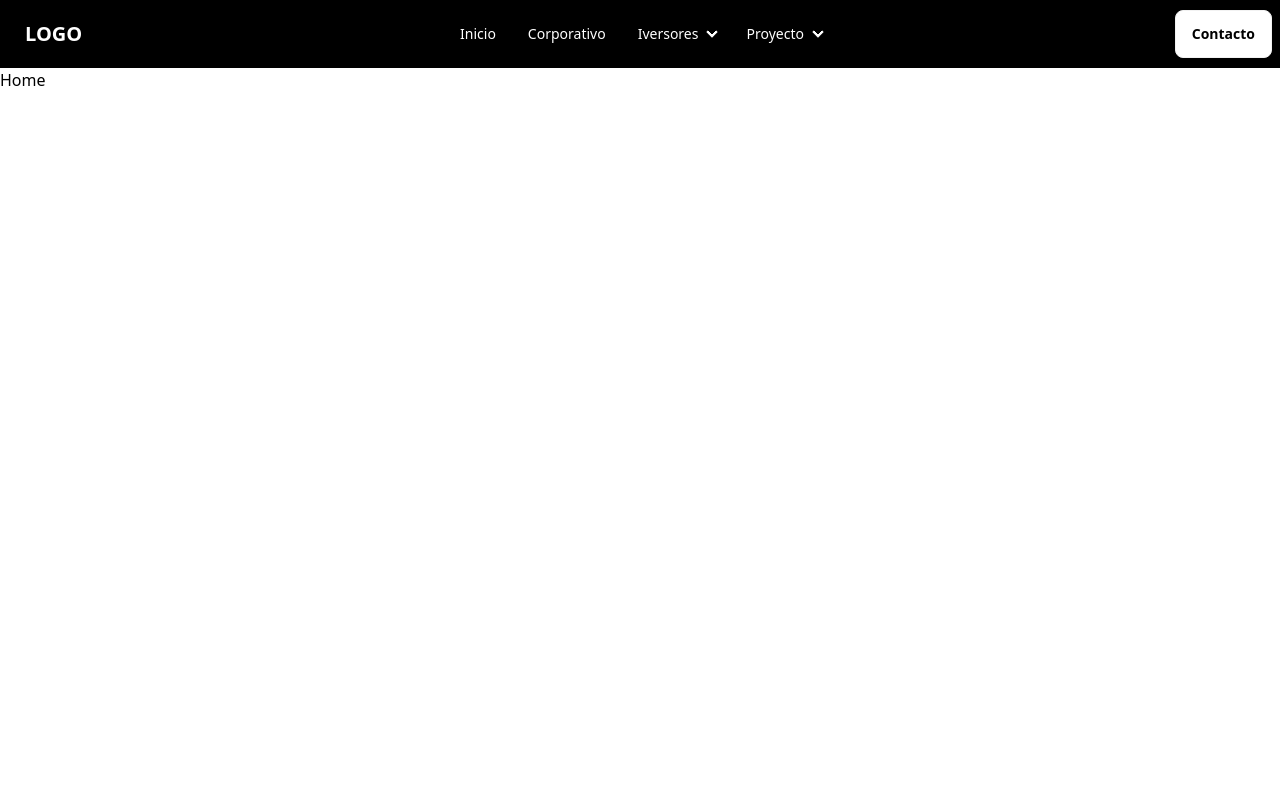
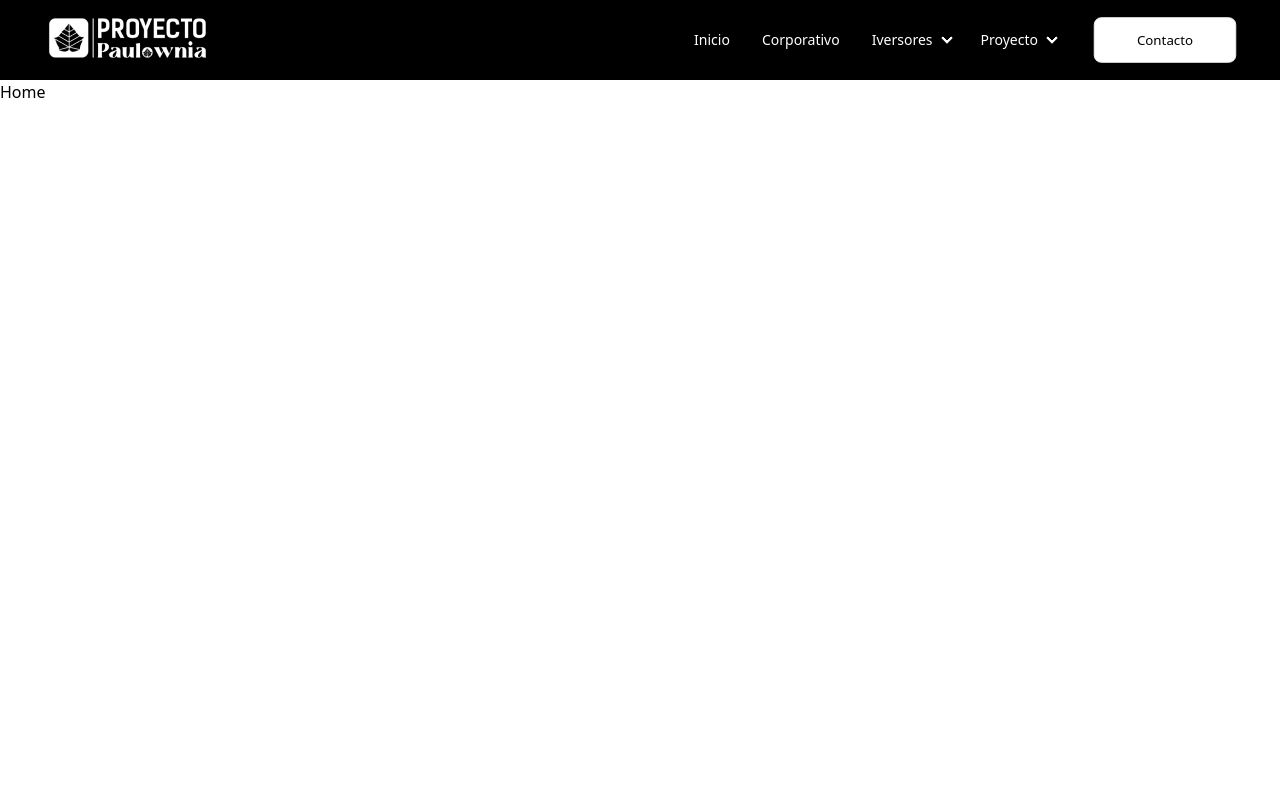
Before and after one commit to gravitad-dev/TS-React-Template, a React (Vite) app: page / in a window 1280 px wide. Shown: the top 800 px of the page. Built offline with nearby package versions, Linux system fonts and the light colour scheme.

Commit message:
Feat(Navbar): add maxwidth, logo image and fix styles UI

```diff
--- a/src/assets/index.ts
+++ b/src/assets/index.ts
@@ -1 +1,2 @@
-export * from './svg/svg'
+export * from './svg/svg';
+export * from './LOGO.png';
--- a/src/components/common/Navbar.tsx
+++ b/src/components/common/Navbar.tsx
@@ -1,4 +1,5 @@
 import type { NavLink } from '@/interfaces';
+import LOGO from '../../assets/LOGO.png';
 
 const NavLinks: NavLink[] = [
   {
@@ -41,16 +42,63 @@ const NavLinks: NavLink[] = [
   },
 ];
 
+const contactHref = 'example-blog.com';
+const textSize = '20 px';
+
 const Navbar = () => {
   return (
-    <div className='navbar bg-black text-white'>
-      {/* logo */}
-      <div className='navbar-start'>
-        <div className='dropdown'>
+    <header className='w-full bg-black px-[32px] '>
+      <nav className='navbar z-10  text-white  max-w-[1535px] mx-auto h-[80px] '>
+        <div className='navbar-start'>
+          {/* logo */}
+          <div className='w-[181px]'>
+            <img src={`${LOGO}`} alt='website logo' />
+          </div>
+        </div>
+        {/* menu desktop */}
+        <div className='navbar-end hidden lg:flex lg:gap-4  w-full'>
+          <ul className={`menu menu-horizontal px-1  text-[${textSize}]`}>
+            {NavLinks.map(({ name, href, submenu }) =>
+              submenu.length > 0 ? (
+                <li key={crypto.randomUUID()}>
+                  <details>
+                    <summary>{name}</summary>
+                    <ul className='p-2 w-[150px]  rounded-[16px] text-[18px] bg-white text-black'>
+                      {submenu.map(({ name, submenuHref }) => (
+                        <li key={crypto.randomUUID()}>
+                          <a href={submenuHref}>{name}</a>
+                        </li>
+                      ))}
+                    </ul>
+                  </details>
+                </li>
+              ) : (
+                <li key={crypto.randomUUID()}>
+                  <a href={href}>{name}</a>
+                </li>
+              )
+            )}
+          </ul>
+          {/* btn contact */}
+          <div>
+            <a
+              className={`btn bg-white text-black hover:bg-white hover:text-black hover:opacity-[90%]
+              rounded-[8px]  w-[150px] h-[48px] font-normal text-[${textSize}]
+               `}
+              href={`${contactHref}`}
+              target='_blank'
+              rel='noreferrer'
+            >
+              Contacto
+            </a>
+          </div>
+        </div>
+        {/* hamburguer */}
+        <div className='dropdown ml-auto'>
           <div tabIndex={0} role='button' className='btn btn-ghost lg:hidden'>
             <svg
               xmlns='http://www.w3.org/2000/svg'
-              className='h-5 w-5'
+              className='h-10 w-10'
               fill='none'
               viewBox='0 0 24 24'
               stroke='currentColor'
@@ -65,15 +113,18 @@ const Navbar = () => {
               />
             </svg>
           </div>
-          {/* menu desktop */}
-          <ul className='menu menu-sm dropdown-content bg-black rounded-sm z-[1] mt-3 w-52 p-2 shadow'>
+          {/* menu mobile */}
+          <ul
+            className='menu menu-sm dropdown-content  rounded-[16px] z-10 mt-3 right-0
+         w-52 p-4 shadow bg-black text-white'
+          >
             {NavLinks.map(({ name, href, submenu }) => (
               <li key={crypto.randomUUID()}>
                 <a href={`${href}`}>{name}</a>
                 {submenu.length > 0 &&
                   submenu.map(({ name, submenuHref }) => (
                     <ul
-                      className='p-2 bg-black min-w-[120px] rounded-sm'
+                      className='p-2  min-w-[120px] rounded-[16px]'
                       key={crypto.randomUUID()}
                     >
                       <li key={crypto.randomUUID()}>
@@ -83,49 +134,21 @@ const Navbar = () => {
                   ))}
               </li>
             ))}
+            <li>
+              {/* btn contact */}
+              <a
+                className='btn mt-5 bg-white text-black hover:bg-white hover:text-black hover:opacity-[90%]'
+                href={`${contactHref}`}
+                target='_blank'
+                rel='noreferrer'
+              >
+                Contacto
+              </a>
+            </li>
           </ul>
         </div>
-        <a className='btn btn-ghost text-xl' href='#inicio'>
-          LOGO
-        </a>
-      </div>
-      {/* menu mobile */}
-      <div className='navbar-center hidden lg:flex'>
-        <ul className='menu menu-horizontal px-1'>
-          {NavLinks.map(({ name, href, submenu }) =>
-            submenu.length > 0 ? (
-              <li key={crypto.randomUUID()}>
-                <details>
-                  <summary>{name}</summary>
-                  <ul className='p-2 bg-black min-w-[120px] rounded-sm'>
-                    {submenu.map(({ name, submenuHref }) => (
-                      <li key={crypto.randomUUID()}>
-                        <a href={submenuHref}>{name}</a>
-                      </li>
-                    ))}
-                  </ul>
-                </details>
-              </li>
-            ) : (
-              <li key={crypto.randomUUID()}>
-                <a href={href}>{name}</a>
-              </li>
-            )
-          )}
-        </ul>
-      </div>
-      {/* btn contact */}
-      <div className='navbar-end '>
-        <a
-          className='btn bg-white text-black hover:bg-white hover:text-black hover:opacity-[90%]'
-          href='#contacto-example'
-          target='_blank'
-          rel='noreferrer'
-        >
-          Contacto
-        </a>
-      </div>
-    </div>
+      </nav>
+    </header>
   );
 };
 
--- a/src/components/common/index.ts
+++ b/src/components/common/index.ts
@@ -1,2 +1,2 @@
-export * from './Footer';
-export * from './Navbar';
+export * from './Footer'
+export * from './Navbar'
--- a/src/interfaces/index.ts
+++ b/src/interfaces/index.ts
@@ -1,3 +1,3 @@
-export * from './user.interface';
-export * from './footer.interface';
-export * from './navbar.interface';
+export * from './user.interface'
+export * from './footer.interface'
+export * from './navbar.interface'
```
Also changed, not shown: src/components/common/Footer.tsx (+42 -42 lines), src/interfaces/navbar.interface.ts (+5 -5 lines), src/pages/homePage.tsx (+4 -4 lines), src/router/public.tsx (+5 -5 lines), src/router/router.tsx (+21 -21 lines), src/assets/LOGO.png (added).
